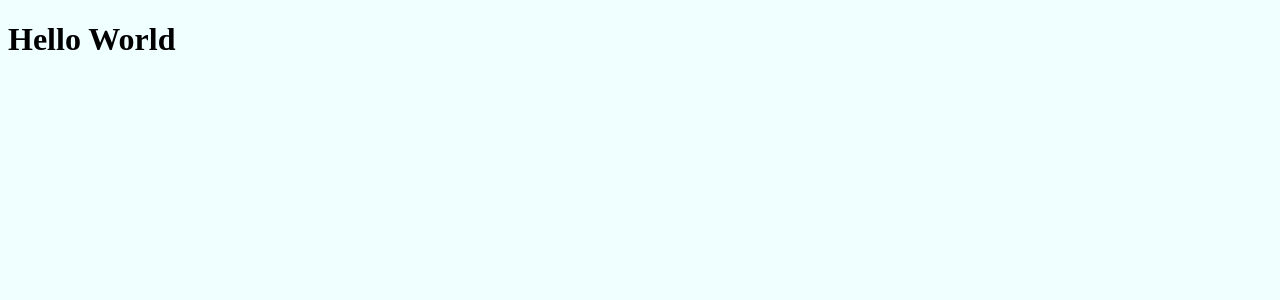
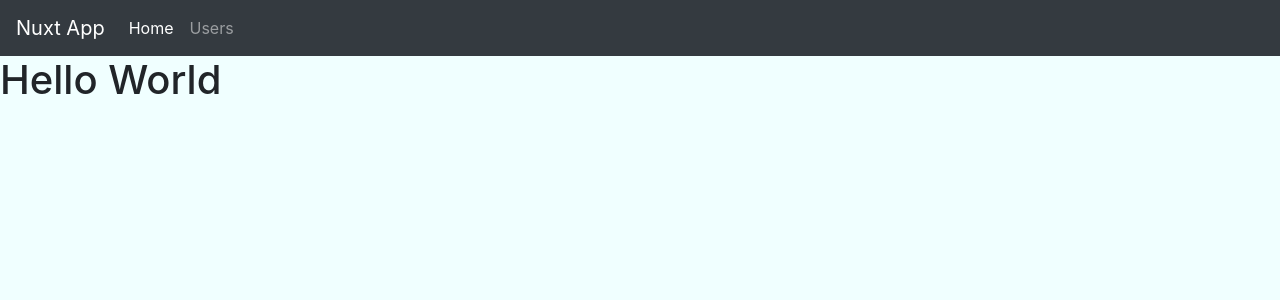
Before and after one commit to beyongbell/nuxt-learning, a Nuxt app: page / in a window 1280 px wide. Shown: the top 300 px of the page. Built offline with nearby package versions, Linux system fonts and the light colour scheme.

Commit message:
Create Nav

```diff
--- a/components/Logo.vue
+++ /dev/null
@@ -1,29 +0,0 @@
-<template>
-  <svg class="NuxtLogo" width="245" height="180" viewBox="0 0 452 342" xmlns="http://www.w3.org/2000/svg">
-    <path
-      d="M139 330l-1-2c-2-4-2-8-1-13H29L189 31l67 121 22-16-67-121c-1-2-9-14-22-14-6 0-15 2-22 15L5 303c-1 3-8 16-2 27 4 6 10 12 24 12h136c-14 0-21-6-24-12z"
-      fill="#00C58E"
-    />
-    <path
-      d="M447 304L317 70c-2-2-9-15-22-15-6 0-15 3-22 15l-17 28v54l39-67 129 230h-49a23 23 0 0 1-2 14l-1 1c-6 11-21 12-23 12h76c3 0 17-1 24-12 3-5 5-14-2-26z"
-      fill="#108775"
-    />
-    <path
-      d="M376 330v-1l1-2c1-4 2-8 1-12l-4-12-102-178-15-27h-1l-15 27-102 178-4 12a24 24 0 0 0 2 15c4 6 10 12 24 12h190c3 0 18-1 25-12zM256 152l93 163H163l93-163z"
-      fill="#2F495E"
-    />
-  </svg>
-</template>
-
-<style>
-.NuxtLogo {
-  animation: 1s appear;
-  margin: auto;
-}
-
-@keyframes appear {
-  0% {
-    opacity: 0;
-  }
-}
-</style>
--- /dev/null
+++ b/components/Nav.vue
@@ -0,0 +1,25 @@
+<template lang="">
+    <div>
+        <nav class="navbar navbar-expand-lg navbar-dark bg-dark">
+        <a class="navbar-brand" href="#"> Nuxt App </a>
+        <button class="navbar-toggler" type="button" data-toggle="collapse" data-target="#navbarNav" aria-controls="navbarNav" aria-expanded="false" aria-label="Toggle navigation">
+            <span class="navbar-toggler-icon"></span>
+        </button>
+        <div class="collapse navbar-collapse" id="navbarNav">
+            <ul class="navbar-nav">
+            <li class="nav-item active">
+                <a class="nav-link" href="/">Home</a>
+            </li>
+            <li class="nav-item">
+                <a class="nav-link" href="users">Users</a>
+            </li>
+            </ul>
+        </div>
+        </nav>
+    </div>
+</template>
+<script>
+export default {};
+</script>
+<style lang="">
+</style>
--- a/layouts/default.vue
+++ b/layouts/default.vue
@@ -1,8 +1,18 @@
 <template>
   <div>
+    <Nav />
     <Nuxt />
   </div>
 </template>
+
+<script>
+import Nav from '@/components/Nav'
+export default {
+  components: {
+    Nav
+  }
+}
+</script>
 
 <style>
   body {
--- a/nuxt.config.js
+++ b/nuxt.config.js
@@ -9,7 +9,7 @@
     ],
     link: [
       { rel: 'icon', type: 'image/x-icon', href: '/favicon.ico' },
-      { rel: 'stylesheet' , href='https://cdn.jsdelivr.net/npm/bootstrap@4.5.3/dist/css/bootstrap.min.css' }
+      { rel: 'stylesheet', href:'https://cdn.jsdelivr.net/npm/bootstrap@4.5.3/dist/css/bootstrap.min.css' }
     ],
     script: [
       {
--- a/pages/users.vue
+++ /dev/null
@@ -1,14 +0,0 @@
-<template lang="">
-    <div style="background: aliceBlue">
-        <h4> You can see me all user related page </h4>
-        <nuxt-child />
-    </div>
-</template>
-<script>
-export default {
-
-}
-</script>
-<style lang="">
-
-</style>
```
